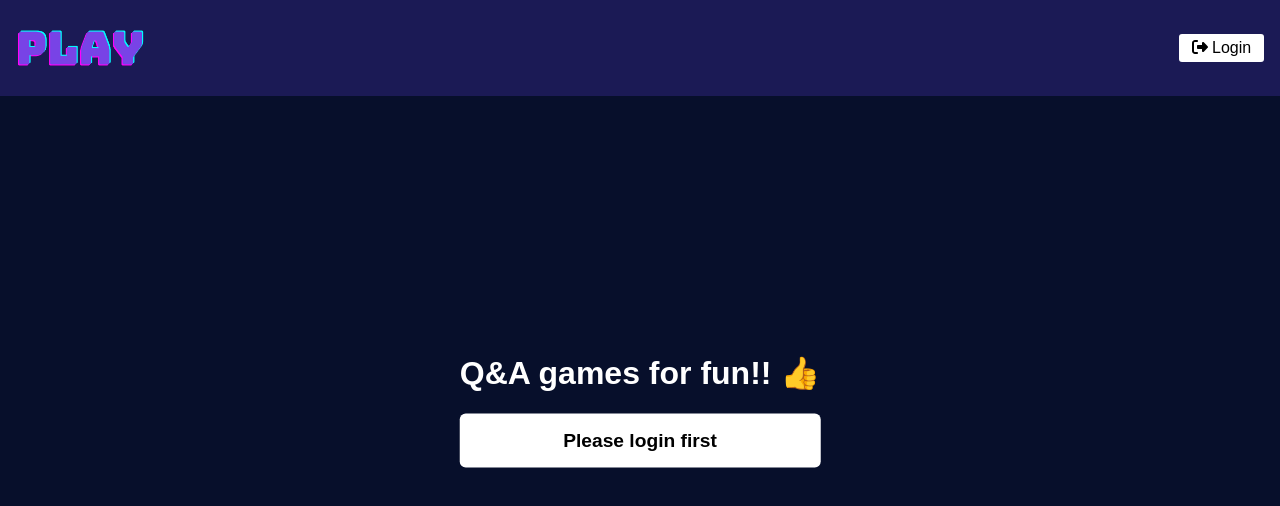
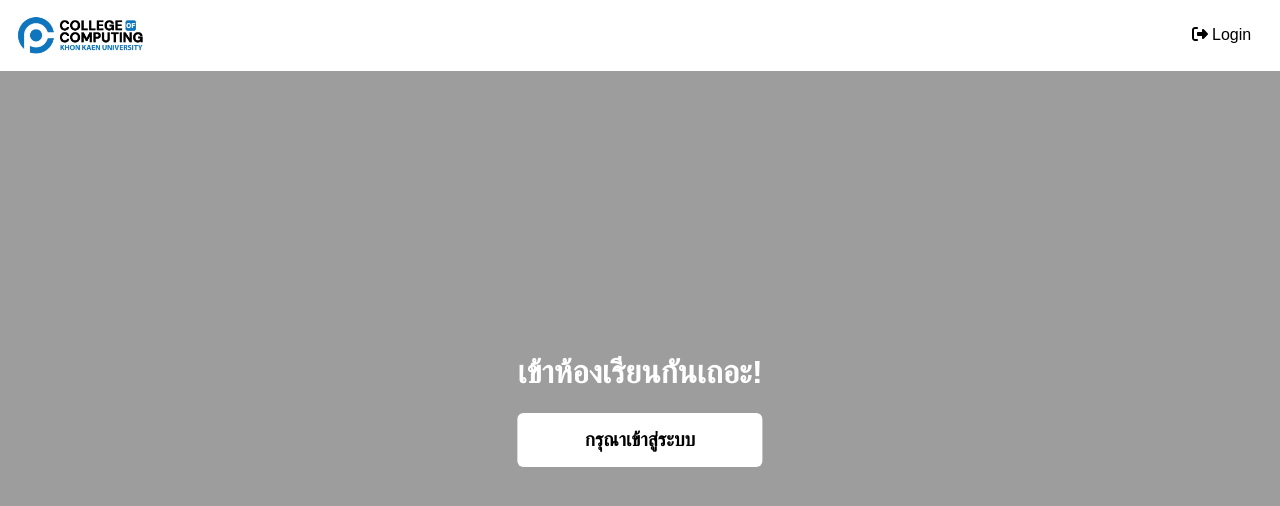
Before and after one commit to Bastaks14096/Classroom, a React (Create React App) app: page / in a window 1280 px wide. Shown: the top 506 px of the page. Built offline with nearby package versions, Linux system fonts and the light colour scheme; no server answers; a web font is replaced by a local one.

Commit message:
edit interace

```diff
--- a/package.json
+++ b/package.json
@@ -3,6 +3,8 @@
   "version": "0.1.0",
   "private": true,
   "dependencies": {
+    "@fortawesome/free-solid-svg-icons": "^6.5.1",
+    "@fortawesome/react-fontawesome": "^0.2.0",
     "@testing-library/jest-dom": "^5.17.0",
     "@testing-library/react": "^13.4.0",
     "@testing-library/user-event": "^13.5.0",
@@ -10,7 +12,7 @@
     "react": "^18.2.0",
     "react-dom": "^18.2.0",
     "react-router-dom": "^6.22.3",
-    "react-scripts": "5.0.1",
+    "react-scripts": "^5.0.1",
     "web-vitals": "^2.1.4"
   },
   "scripts": {
--- a/src/App.css
+++ b/src/App.css
@@ -6,7 +6,7 @@
 }
 
 body {
-  background-color: #070F2B;
+  background-color: #9d9d9d;
 }
 
 .App {
--- a/src/components/Home.js
+++ b/src/components/Home.js
@@ -49,9 +49,9 @@
         <>
             <Nav />
             <div className='container'>
-                <h1>Q&A games for fun!! 👍</h1>
+                <h1>เข้าห้องเรียนกันเถอะ!</h1>
                 <div className='content'>
-                    <div onClick={handleGoogleSignIn}>Please login first</div>
+                    <div onClick={handleGoogleSignIn}>กรุณาเข้าสู่ระบบ</div>
                 </div>
             </div>
         </>
--- a/src/styles/Dashboard.css
+++ b/src/styles/Dashboard.css
@@ -1,5 +1,5 @@
 .dashboard {
     position: static;
     transform: none;
-    background-color: red;
+    background-color: rgb(148, 148, 148);
 }
--- a/src/styles/Home.css
+++ b/src/styles/Home.css
@@ -30,7 +30,7 @@
     display: block;
     width: 100%;
     text-align: center;
-    background-color: #1B1A55;
+    background-color: #ffffff;
     font-size: 1.2rem;
     font-weight: 600;
     padding: 0.5rem 0;
@@ -45,6 +45,6 @@
     font-size: 1.2rem;
     padding: 0.5rem 0;
     font-weight: 600;
-    border: 2px solid #1B1A55;
+    border: 2px solid #ffffff;
     border-radius: 6px;
 }
--- a/src/styles/Nav.css
+++ b/src/styles/Nav.css
@@ -3,7 +3,7 @@
     justify-content: space-between;
     align-items: center;
     padding: 1rem;
-    background-color: #1B1A55;
+    background-color: #ffffff;
     color: #fff;
 }
 
@@ -57,6 +57,7 @@
     cursor: pointer;
     text-align: start;
     font-size: 1rem;
+
 }
 
 .btn:hover {
```
Also changed, not shown: public/logo.png, src/setupTests.js (line endings or trailing spaces), 1 other file (tests, documents, lock files or other folders).
